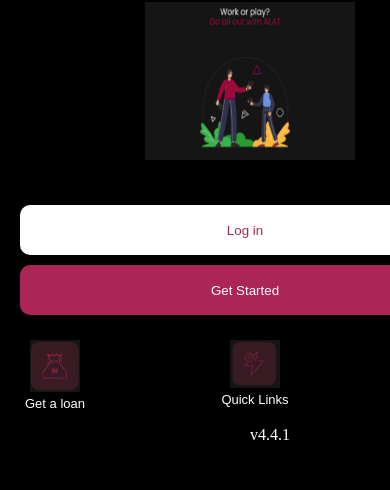
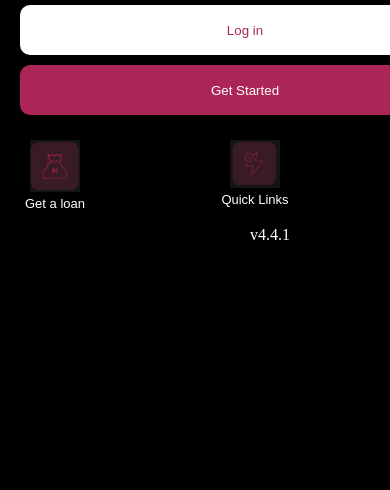
Before and after one commit to investor-wallflex/wemabankapp, a plain HTML site: page wema-pageTwo.html in a window 390 px wide. Shown: the part 374-864 px from the top of the page. Drawn offline with Linux system fonts and the light colour scheme.

Commit message:
page two responsive

```diff
--- a/index-wema.css
+++ b/index-wema.css
@@ -20,11 +20,11 @@
 
     }
     .middleSection{
-        margin-top: 200px;
         width: 500px;
         max-height: max-content;
         height: 600px;
-        border-radius:  30px 0;
+
+
 
 
 
```
